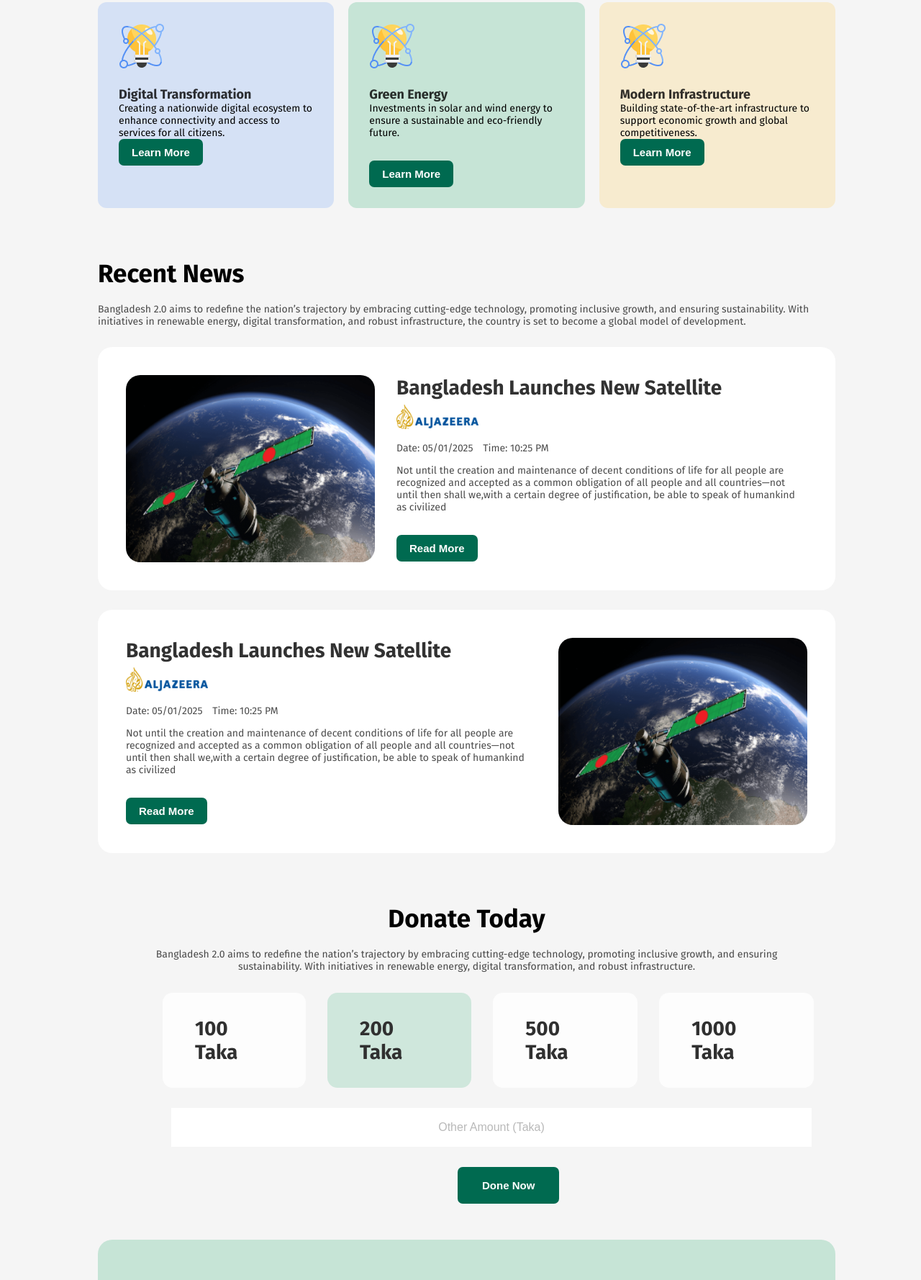
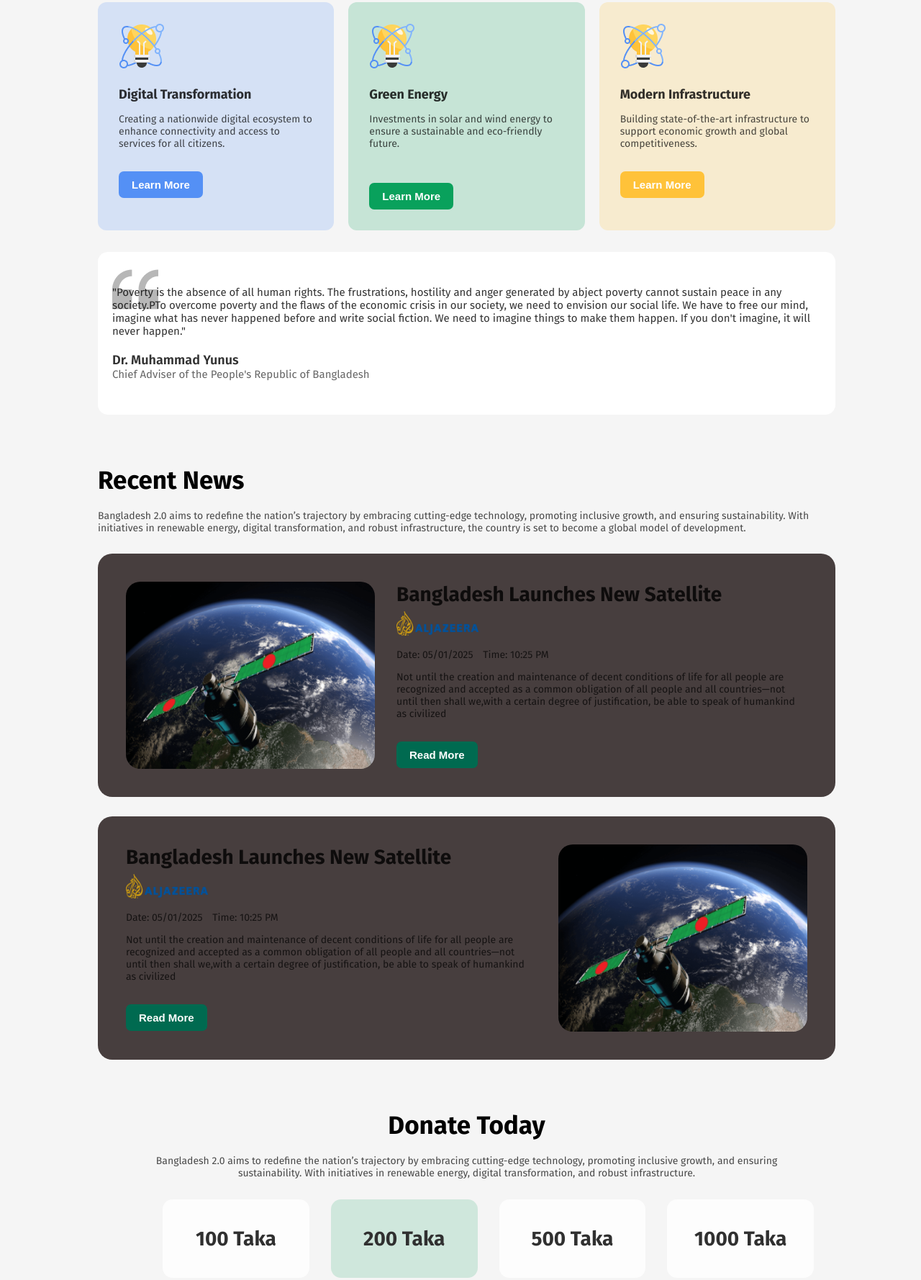
Before and after one commit to Turza808/web01, a plain HTML site: page index.html in a window 1280 px wide. Shown: the part 764-2542 px from the top of the page at 72% size. Drawn offline with Linux system fonts and the light colour scheme.

Commit message:
added all the features

```diff
--- a/index.html
+++ b/index.html
@@ -47,7 +47,7 @@
                     <h4 class="title">Digital Transformation</h4>
                     <p class="card-description">Creating a nationwide digital ecosystem to enhance connectivity and access to services for all citizens.</p>
                     <div class="btn-container">
-                        <button class="btn">Learn More</button>
+                        <button class="btn learn-more-color1"><a href="">Learn More</a></button>
                     </div>
                 </div>
             </div>
@@ -59,7 +59,7 @@
                     <h4 class="title">Green Energy</h4>
                     <p class="card-description">Investments in solar and wind energy to ensure a sustainable and eco-friendly future.</p>
                     <div class="btn-container2">
-                        <button class="btn">Learn More</button>
+                        <button class="btn learn-more-color2"><a href="">Learn More</a></button>
                     </div>
                 </div>
             </div>
@@ -71,8 +71,17 @@
                     <h4 class="title">Modern Infrastructure</h4>
                     <p class="card-description">Building state-of-the-art infrastructure to support economic growth and global competitiveness.</p>
                     <div class="btn-container">
-                        <button class="btn">Learn More</button>
+                        <button class="btn learn-more-color3"><a href="">Learn More</a></button>
                     </div>
+                </div>
+            </div>
+        </section>
+        <section id="speech">
+            <div class="speech-con">
+                <div class="speech-con-2">
+                    <p class="para1">"Poverty is the absence of all human rights. The frustrations, hostility and anger generated by abject poverty cannot sustain peace in any society.PTo overcome poverty and the flaws of the economic crisis in our society, we need to envision our social life. We have to free our mind, imagine what has never happened before and write social fiction. We need to imagine things to make them happen. If you don't imagine, it will never happen."</p>
+            <p class="author">Dr. Muhammad Yunus</p>
+            <p class="para1 author-info">Chief Adviser of the People's Republic of Bangladesh</p>
                 </div>
             </div>
         </section>
@@ -87,7 +96,7 @@
                 <p class="news-info">Date: <time datetime="2025-01-05">05/01/2025</time> <span class="space">Time: <time>10:25 </time>PM</span></p>
                 <p class="news-info">Not until the creation and maintenance of decent conditions of life for all people are recognized and accepted as a common obligation of all people and all countries—not until then shall we,with a certain degree of justification, be able to speak of humankind as civilized</p>
                 <div class="news-btn">
-                    <button class="btn">Read More</button>
+                    <button class="btn"><a href="">Read More</a></button>
                 </div>
 
             </div>
@@ -101,7 +110,7 @@
                 <p class="news-info">Date: <time datetime="2025-01-05">05/01/2025</time> <span class="space">Time: <time>10:25 </time>PM</span></p>
                 <p class="news-info">Not until the creation and maintenance of decent conditions of life for all people are recognized and accepted as a common obligation of all people and all countries—not until then shall we,with a certain degree of justification, be able to speak of humankind as civilized</p>
                 <div class="news-btn">
-                    <button class="btn">Read More</button>
+                    <button class="btn"><a href="">Read More</a></button>
                 </div>
 
             </div>
@@ -110,15 +119,15 @@
             <h1 class="donate heading">Donate Today</h1>
             <p class="donate head-description">Bangladesh 2.0 aims to redefine the nation’s trajectory by embracing cutting-edge technology, promoting inclusive growth, and ensuring sustainability. With initiatives in renewable energy, digital transformation, and robust infrastructure.</p>
             <section id="donation">
-                <div class="d-amount">100 Taka</div>
-                <div class="d-amount amount2"><p>200 Taka</p></div>
-                <div class="d-amount"><p>500 Taka</p></div>
-                <div class="d-amount"><p>1000 Taka</p></div>
+                <div class="d-amount"><p><a href="">100 Taka</a></p></div>
+                <div class="d-amount-a"><p><a href="">200 Taka</a></p></div>
+                <div class="d-amount"><p><a href="">500 Taka</a></p></div>
+                <div class="d-amount"><p><a href="">1000 Taka</a></p></div>
             </section>
             <form>
                 <input type="text" name="taka" id="taka" placeholder="Other Amount (Taka)">
             </form>
-            <button class="btn">Done Now</button>
+            <button class="btn"><a href="">Done Now</a></button>
         </section>
 
         <section id="challenge">
@@ -126,13 +135,19 @@
             <p class="head-description">Bangladesh 2.0 aims to redefine the nation’s trajectory by embracing cutting-edge technology, promoting inclusive growth.</p>
             <form class="sub">
                 <input type="text" placeholder="Enter your email here">
-                <button>Subscribe</button>
+                <button><a href="">Subscribe</a></button>
             </form>
             <p class="head-description">We promise not to spam you!</p>
         </section>
     </main>
     <footer>
-
+        <h1>Bangladesh 2.0</h1>
+        <hr>
+        <div class="icon-container">
+            <div class="icon"><a href=""><img src="assets/facebook.png" alt="facebook"></a></div>
+            <div class="icon"><a href=""><img src="assets/instagram.png" alt="instagram"></a></div>
+            <div class="icon"><a href=""><img src="assets/x.png" alt=""></a></div>
+        </div>
     </footer>
 </body>
 
--- a/styles/assignment.css
+++ b/styles/assignment.css
@@ -82,6 +82,10 @@ nav .sign {
     font-size: 16px;
     color: #006A50;
 }
+nav .sign:hover {
+    background-color: black;
+    opacity: 0.8;
+}
 /* hero */
 .hero {
     height: 476px;
@@ -145,15 +149,29 @@ nav .sign {
 #card-container .card-description {
     font-weight: 400;
     font-size: 14px;
+    margin-top: 15px;
+    opacity: 0.7;
+}
+.btn-container {
+    margin-top: 30px;
 }
 .btn-container2 {
-    margin-top: 30px;
+    margin-top: 46px;
+}
+.learn-more-color1{
+    background-color: #5490F5;
+}
+.learn-more-color2{
+    background-color: #09A15C;
+}
+.learn-more-color3{
+    background-color: #FFC239;
 }
 
 /* recent news */
 .recent-news {
     margin-top: 27px;
-    background-color: #FFFFFF;
+    background-color: #473e3e;
     padding: 39px;
     border-radius: 20px;
     display: flex;
@@ -193,18 +211,42 @@ nav .sign {
     margin-top: 28px;
     margin-left: 90px;
 }
-.d-amount {
-    padding: 33px 45px;
+.d-amount{
+    display: flex;
+    flex-direction: column;
+    align-items: center;
+    justify-content: center;
     background-color: #FFFFFF;
     font-weight: bold;
     font-size: 28px;
     opacity: 0.8;
     border-radius: 14px;
     margin-right: 30px;
+    width: 206px;
+    height: 109px;
 }
-#donation .amount2 {
+.d-amount p a{
+    color: black;
+}
+.d-amount-a {
+    display: flex;
+    flex-direction: column;
+    align-items: center;
+    justify-content: center;
+    font-weight: bold;
+    font-size: 28px;
+    opacity: 0.8;
+    border-radius: 14px;
+    margin-right: 30px;
+    width: 206px;
+    height: 109px;
+    color: black;
     background-color: #C6E4D6;
 }
+.d-amount-a p a{
+    color: black
+}
+
 form{
     background-color: #FFFFFF;
     width: 890px;
@@ -270,3 +312,70 @@ input[type="text"] {
 .sub input {
     border-radius: 10px;
 }
+#speech {
+    margin-top: 30px;
+    border-radius: 14px;
+    padding: 20px 20px;
+    background-color: rgba(255, 255, 255, 1);
+}
+#speech .speech-con {
+    background-image: url(../assets/quote-bg.png);
+    background-repeat:no-repeat;
+    background-position: top left;
+}
+#speech .speech-con .speech-con-2 {
+    padding:27px 0px;
+}
+.para1 {
+    font-weight: 400;
+    font-size: 15px;
+    opacity: 0.8;;
+}
+.author {
+    margin-top: 20px;
+    font-weight: 600;
+    font-size: 18px;
+    opacity: 0.8;
+}
+.author-info {
+    opacity: 0.6;
+}
+/* footer */
+footer {
+    margin: 0;
+    margin-top: 70px;
+    padding: 45px 0px;
+    background-color: #FFFFFF;
+    display: flex;
+    flex-direction: column;
+    align-items: center;
+}
+footer h1 {
+    font-size: 25px;
+    font-weight: bold;
+}
+footer hr {
+    width: 952px;
+    background-color: rgba(14, 14, 14, 0.1);
+    margin-top: 30px;
+}
+.icon-container {
+    margin-top: 20px;
+    display: flex;
+    justify-content: center;
+    gap: 20px
+
+}
+
+/* some other challenges */
+.d-amount:hover {
+    background-color: green;
+}
+.d-amount-a:hover {
+    background-color: green;
+}
+
+button:hover {
+    cursor: pointer;
+    background-color: black;
+}
```
